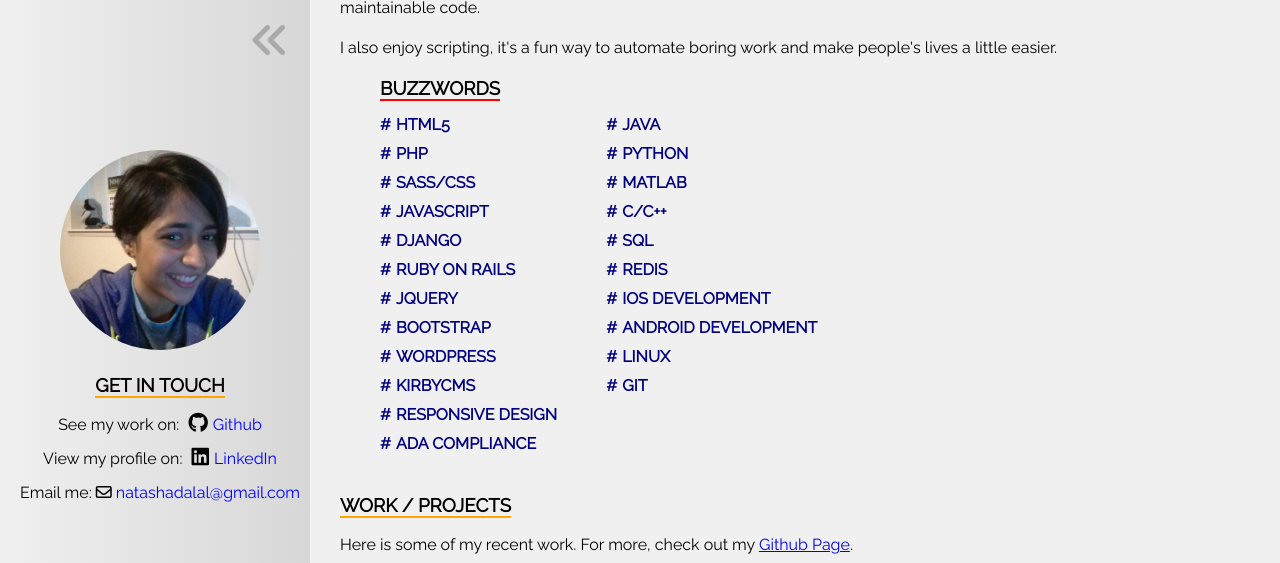
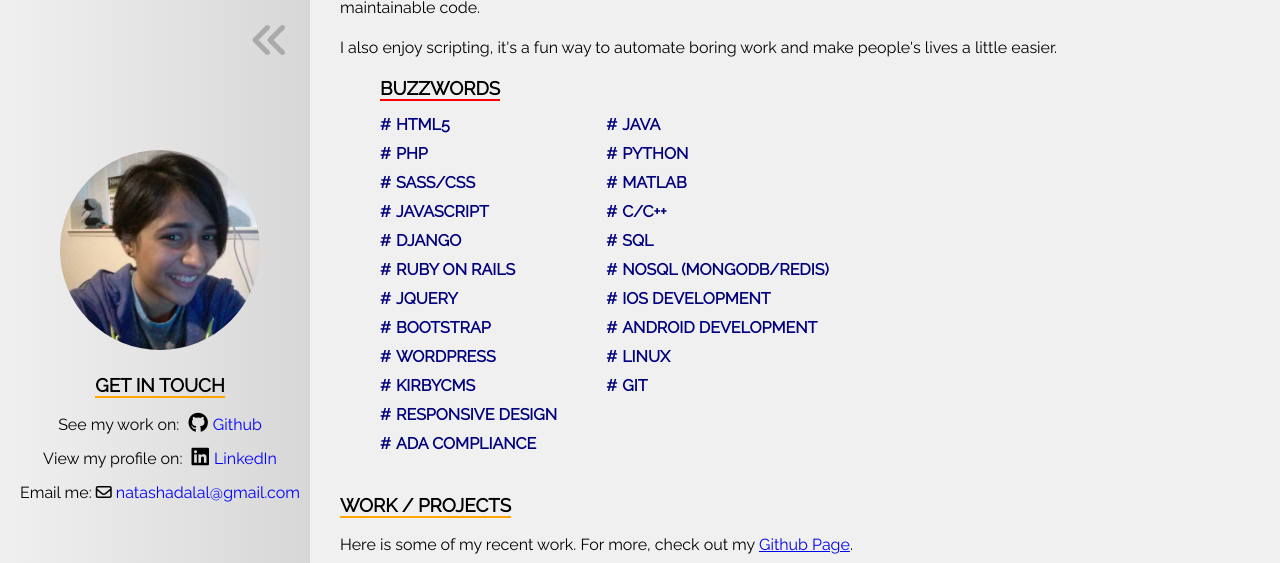
Before and after one commit to natashad/natashad.github.io, a Jekyll site: the page built from index.md, in a window 1280 px wide and 900 px high, scrolled down 430 px, cut to the strip 0-563 px from the top of the window. Built offline with Jekyll 4.4.1, drawn with Linux system fonts in a browser that asks for light colours; nearby versions of some CDN libraries; some web fonts are replaced; library files that are not in the unit come from our copies; Markdown is read by kramdown in place of the engine named in the settings.

Commit message:
adding things

```diff
--- a/_layouts/home.html
+++ b/_layouts/home.html
@@ -35,7 +35,7 @@
                     <li>Matlab</li>
                     <li>C/C++</li>
                     <li>SQL</li>
-                    <li>Redis</li>
+                    <li>NoSQL (MongoDB/Redis)</li>
                     <li>iOS development</li>
                     <li>Android development</li>
                     <li>Linux</li>
```
Also changed, not shown: index.md (line endings or trailing spaces).
